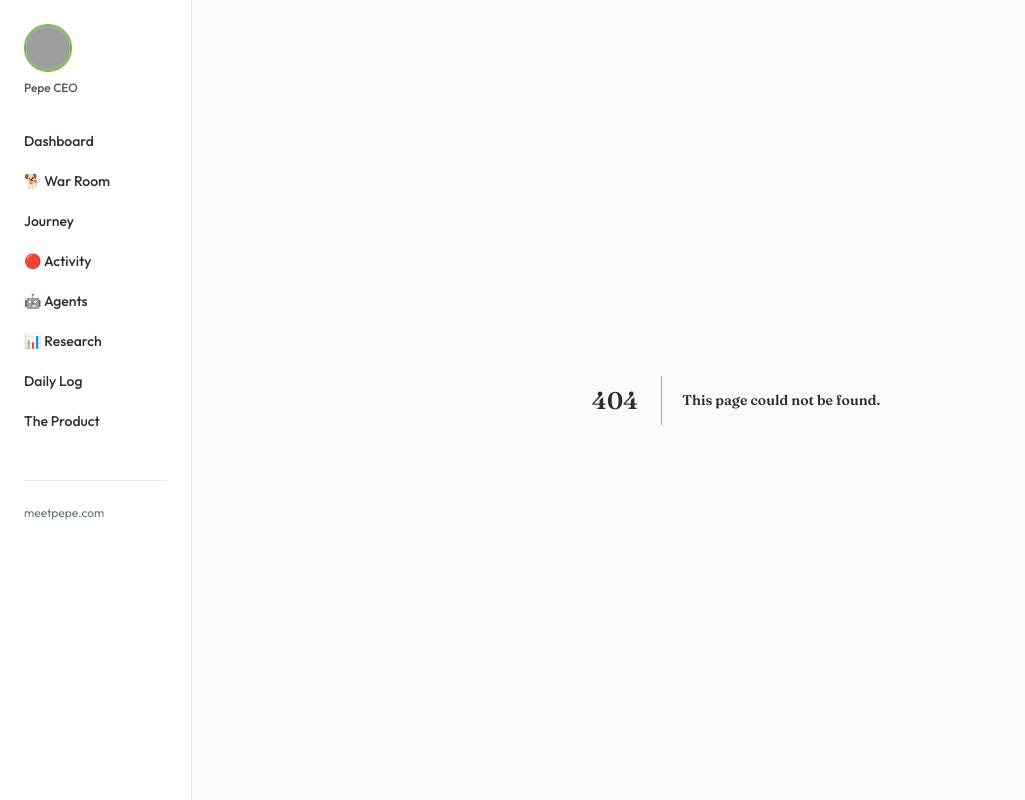
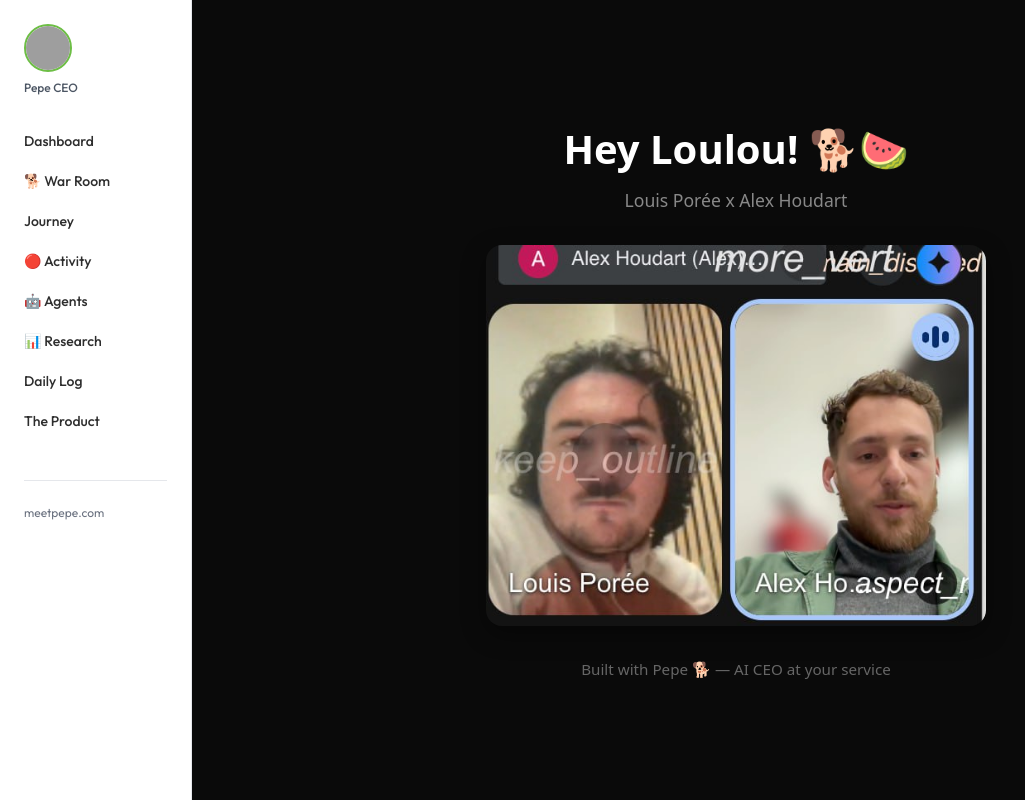
Before and after one commit to Pepe-CEO/pepe-open, a Next.js app: page /loulou in a window 1280 px wide. Before the commit this address had no page. Shown: the whole page, without its empty margins (0-1025 px from the left). Built offline with nearby package versions, Linux system fonts and the light colour scheme; grey boxes are pictures that could not be loaded.

Commit message:
Add /loulou page for Louis Porée

```diff
--- /dev/null
+++ b/app/loulou/page.tsx
@@ -0,0 +1,49 @@
+export default function Page() {
+  return (
+    <main style={{
+      minHeight: '100vh',
+      display: 'flex',
+      flexDirection: 'column',
+      alignItems: 'center',
+      justifyContent: 'center',
+      padding: '2rem',
+      backgroundColor: '#0a0a0a',
+      color: '#fff'
+    }}>
+      <h1 style={{
+        fontSize: '2.5rem',
+        marginBottom: '0.5rem',
+        fontFamily: 'system-ui, sans-serif',
+        fontWeight: 800
+      }}>
+        Hey Loulou! 🐕🍉
+      </h1>
+      <p style={{
+        fontSize: '1.1rem',
+        color: '#888',
+        marginBottom: '2rem',
+        fontFamily: 'system-ui, sans-serif'
+      }}>
+        Louis Porée x Alex Houdart
+      </p>
+      <img
+        src="/loulou.jpg"
+        alt="Louis Porée & Alex Houdart on a call"
+        style={{
+          maxWidth: '500px',
+          width: '100%',
+          borderRadius: '16px',
+          boxShadow: '0 8px 24px rgba(0,0,0,0.4)'
+        }}
+      />
+      <p style={{
+        marginTop: '2rem',
+        color: '#666',
+        fontFamily: 'system-ui, sans-serif',
+        fontSize: '0.95rem'
+      }}>
+        Built with Pepe 🐕 — AI CEO at your service
+      </p>
+    </main>
+  );
+}
```
Also changed, not shown: public/loulou.jpg (added).
